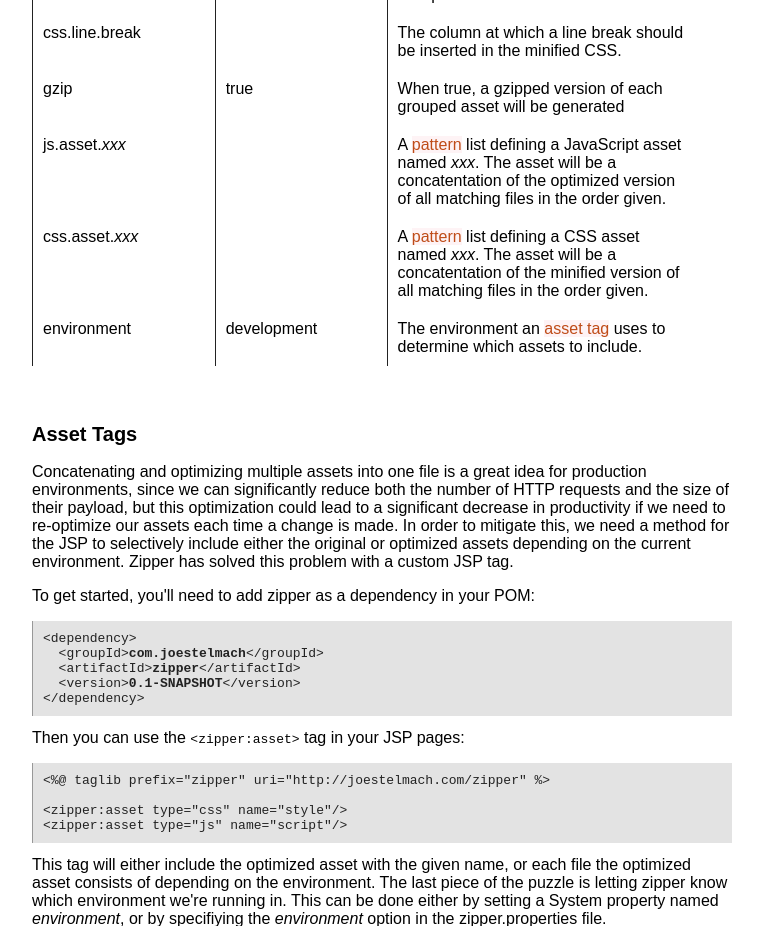
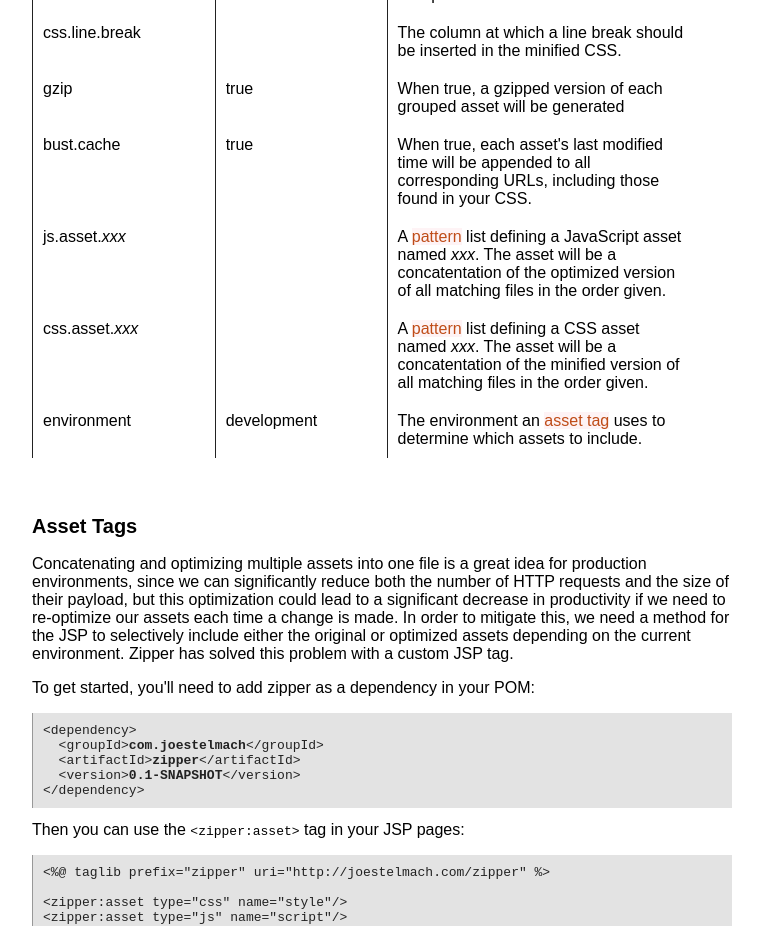
Before and after one commit to joestelmach/zipper, a plain HTML site: page index.html in a window 1280 px wide. Shown: the part 1760-2686 px from the top of the page, without its empty margins (16-779 px from the left). Drawn offline with Linux system fonts and the light colour scheme.

Commit message:
cache buster

```diff
--- a/index.html
+++ b/index.html
@@ -146,6 +146,11 @@ asset.css.style = **/*.css</code></pre>
         <td>When true, a gzipped version of each grouped asset will be generated</td>
       </tr>
       <tr>
+        <td>bust.cache</td>
+        <td>true</td>
+        <td>When true, each asset's last modified time will be appended to all corresponding URLs, including those found in your CSS.</td>
+      </tr>
+      <tr>
         <td>js.asset.<em>xxx</em></td>
         <td></td>
         <td>A <a href="http://ant.apache.org/manual/dirtasks.html#patterns">pattern</a> list defining a JavaScript asset named <em>xxx</em>.  The asset will be a concatentation of the optimized version of all matching files in the order given.</td>
```
